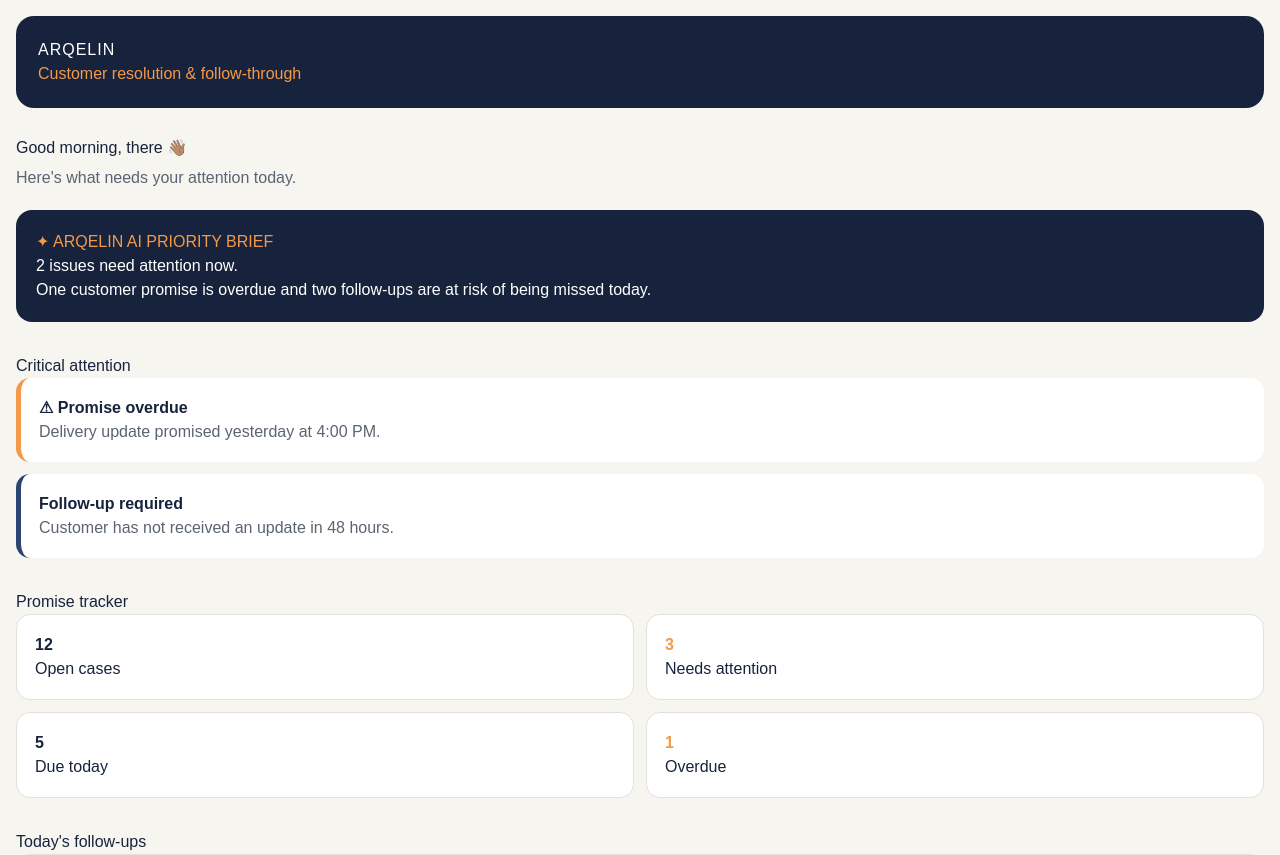
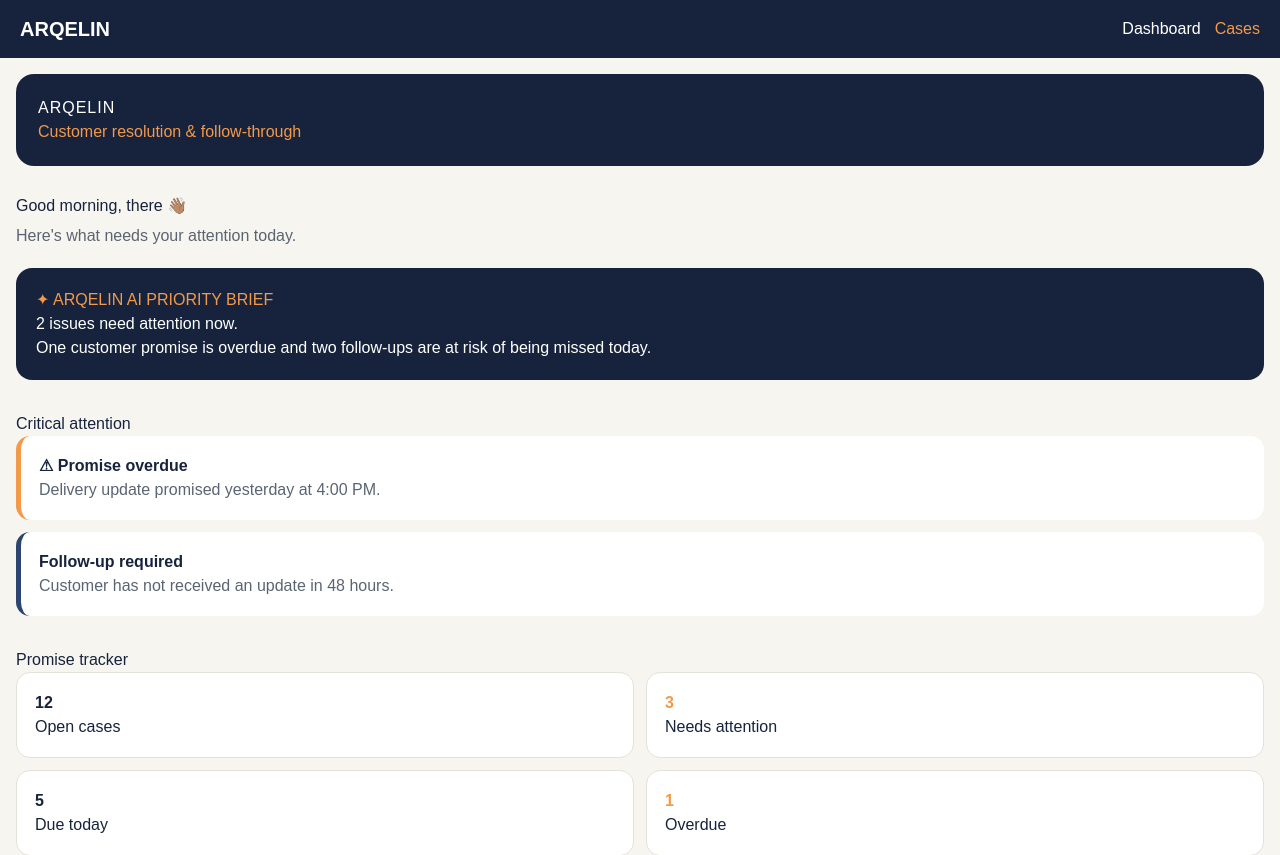
Before and after one commit to darlingtechie-max/arqelin, a Next.js app in the folder arqelin-app/: page / in a window 1280 px wide. Shown: the top 855 px of the page. Built offline with nearby package versions, Linux system fonts and the light colour scheme.

Commit message:
Add shared navigation

```diff
--- a/arqelin-app/app/layout.tsx
+++ b/arqelin-app/app/layout.tsx
@@ -1,5 +1,6 @@
 import type { Metadata } from "next";
 import { Geist, Geist_Mono } from "next/font/google";
+import Link from "next/link";
 import "./globals.css";
 
 const geistSans = Geist({
@@ -13,17 +14,74 @@
 });
 
 export const metadata: Metadata = {
-  title: "Create Next App",
-  description: "Generated by create next app",
+  title: "Arqelin",
+  description: "AI-powered customer resolution and follow-through.",
 };
 
-export default function RootLayout({ children }: LayoutProps<"/">) {
+export default function RootLayout({
+  children,
+}: Readonly<{
+  children: React.ReactNode;
+}>) {
   return (
     <html
       lang="en"
       className={`${geistSans.variable} ${geistMono.variable} h-full antialiased`}
     >
-      <body className="min-h-full flex flex-col">{children}</body>
+      <body className="min-h-full flex flex-col">
+        <nav
+          style={{
+            background: "#17233D",
+            padding: "14px 20px",
+            display: "flex",
+            alignItems: "center",
+            justifyContent: "space-between",
+            gap: "16px",
+          }}
+        >
+          <Link
+            href="/"
+            style={{
+              color: "#FFFFFF",
+              textDecoration: "none",
+              fontWeight: "bold",
+              fontSize: "20px",
+            }}
+          >
+            ARQELIN
+          </Link>
+
+          <div
+            style={{
+              display: "flex",
+              gap: "14px",
+              flexWrap: "wrap",
+            }}
+          >
+            <Link
+              href="/"
+              style={{
+                color: "#FFFFFF",
+                textDecoration: "none",
+              }}
+            >
+              Dashboard
+            </Link>
+
+            <Link
+              href="/Cases"
+              style={{
+                color: "#F2994A",
+                textDecoration: "none",
+              }}
+            >
+              Cases
+            </Link>
+          </div>
+        </nav>
+
+        {children}
+      </body>
     </html>
   );
 }
```
